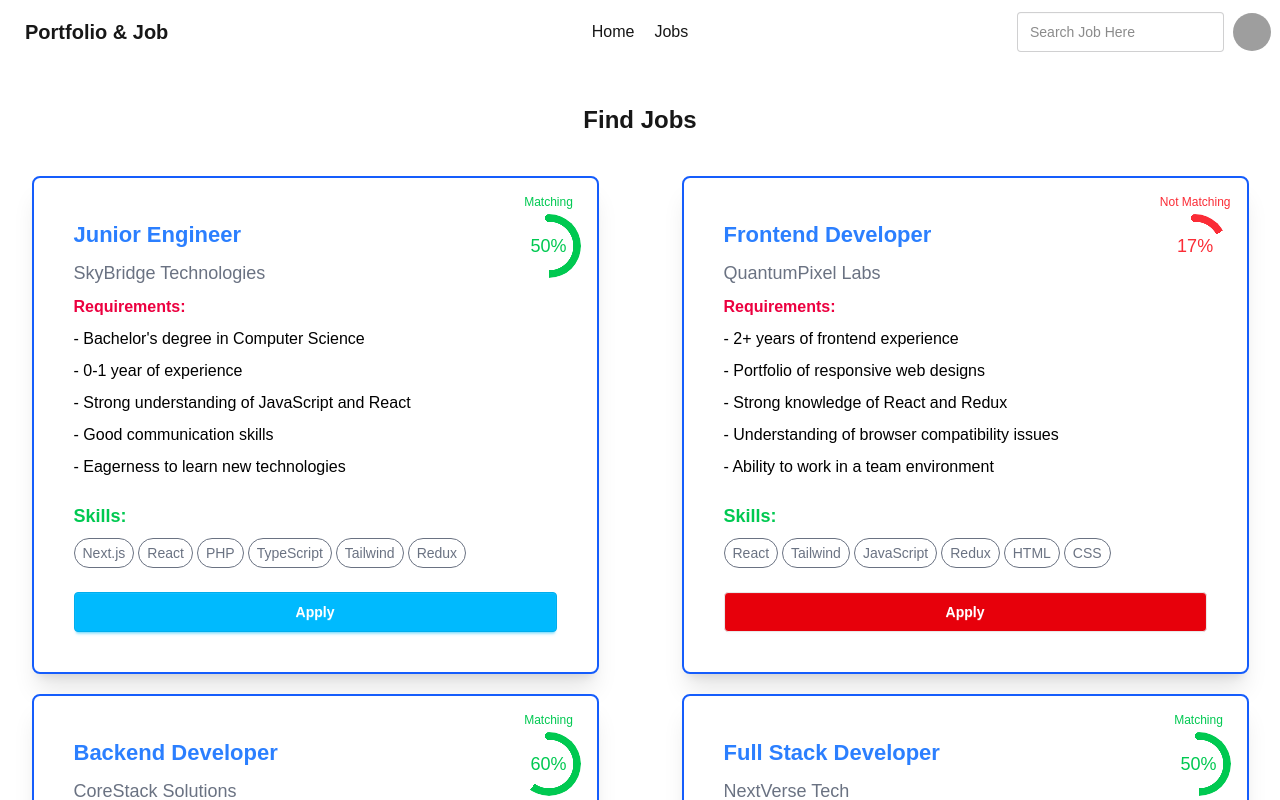
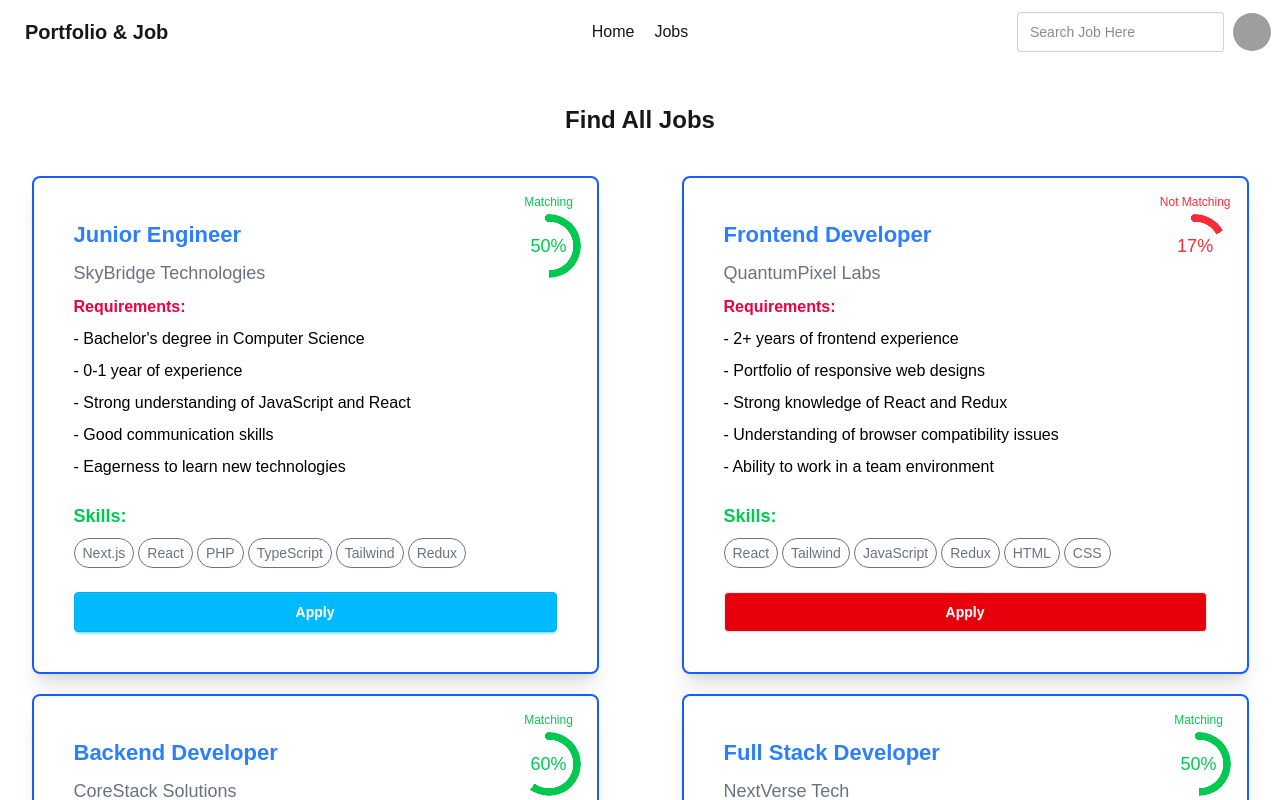
Before and after one commit to Shakib-Shajid/portfolio_jobsearch, a Next.js app: page /jobs in a window 1280 px wide. Shown: the top 800 px of the page. Built offline with nearby package versions, Linux system fonts and the light colour scheme; grey boxes are pictures that could not be loaded.

Commit message:
searching functionality added

```diff
--- a/public/hiring.json
+++ b/public/hiring.json
@@ -3,14 +3,8 @@
       "id": 1,
       "name": "SkyBridge Technologies",
       "position": "Junior Engineer",
-        "skills": [
-            "Next.js",
-            "React",
-            "PHP",
-            "TypeScript",
-            "Tailwind",
-            "Redux"
-        ],
+      "category": "Web Development",
+      "skills": ["Next.js", "React", "PHP", "TypeScript", "Tailwind", "Redux"],
       "requirements": [
         "Bachelor's degree in Computer Science",
         "0-1 year of experience",
@@ -23,14 +17,8 @@
       "id": 2,
       "name": "QuantumPixel Labs",
       "position": "Frontend Developer",
-        "skills": [
-            "React",
-            "Tailwind",
-            "JavaScript",
-            "Redux",
-            "HTML",
-            "CSS"
-        ],
+      "category": "Web Development",
+      "skills": ["React", "Tailwind", "JavaScript", "Redux", "HTML", "CSS"],
       "requirements": [
         "2+ years of frontend experience",
         "Portfolio of responsive web designs",
@@ -43,13 +31,8 @@
       "id": 3,
       "name": "CoreStack Solutions",
       "position": "Backend Developer",
-        "skills": [
-            "Node.js",
-            "Express",
-            "MongoDB",
-            "PHP",
-            "TypeScript"
-        ],
+      "category": "Software Development",
+      "skills": ["Node.js", "Express", "MongoDB", "PHP", "TypeScript"],
       "requirements": [
         "Experience in RESTful APIs",
         "Database schema design knowledge",
@@ -62,14 +45,8 @@
       "id": 4,
       "name": "NextVerse Tech",
       "position": "Full Stack Developer",
-        "skills": [
-            "Next.js",
-            "React",
-            "Node.js",
-            "Express",
-            "MySQL",
-            "Tailwind"
-        ],
+      "category": "Software Development",
+      "skills": ["Next.js", "React", "Node.js", "Express", "MySQL", "Tailwind"],
       "requirements": [
         "3+ years as full stack developer",
         "Knowledge of modern JS frameworks",
@@ -82,14 +59,8 @@
       "id": 5,
       "name": "PixelLoop Studio",
       "position": "UI/UX Engineer",
-        "skills": [
-            "Figma",
-            "Tailwind",
-            "JavaScript",
-            "React",
-            "HTML",
-            "CSS"
-        ],
+      "category": "UI/UX Design",
+      "skills": ["Figma", "Tailwind", "JavaScript", "React", "HTML", "CSS"],
       "requirements": [
         "Design portfolio required",
         "Experience with Figma or Adobe XD",
@@ -102,14 +73,8 @@
       "id": 6,
       "name": "CloudMorph Labs",
       "position": "DevOps Engineer",
-        "skills": [
-            "AWS",
-            "Docker",
-            "Jenkins",
-            "Linux",
-            "Node.js",
-            "Bash"
-        ],
+      "category": "DevOps",
+      "skills": ["AWS", "Docker", "Jenkins", "Linux", "Node.js", "Bash"],
       "requirements": [
         "Familiar with CI/CD pipelines",
         "AWS certification is a plus",
@@ -122,13 +87,8 @@
       "id": 7,
       "name": "AppNinja Creations",
       "position": "Mobile App Developer",
-        "skills": [
-            "React Native",
-            "TypeScript",
-            "Redux",
-            "Expo",
-            "Firebase"
-        ],
+      "category": "Mobile App Development",
+      "skills": ["React Native", "TypeScript", "Redux", "Expo", "Firebase"],
       "requirements": [
         "Experience in cross-platform development",
         "Published at least one app",
@@ -141,13 +101,8 @@
       "id": 8,
       "name": "TestHive Systems",
       "position": "Software Tester",
-        "skills": [
-            "Selenium",
-            "Cypress",
-            "Jest",
-            "Mocha",
-            "JavaScript"
-        ],
+      "category": "QA & Testing",
+      "skills": ["Selenium", "Cypress", "Jest", "Mocha", "JavaScript"],
       "requirements": [
         "Understanding of testing frameworks",
         "Automation experience preferred",
@@ -160,14 +115,8 @@
       "id": 9,
       "name": "DataNest Analytics",
       "position": "Data Engineer",
-        "skills": [
-            "Python",
-            "SQL",
-            "Airflow",
-            "AWS",
-            "ETL",
-            "MongoDB"
-        ],
+      "category": "Data Science",
+      "skills": ["Python", "SQL", "Airflow", "AWS", "ETL", "MongoDB"],
       "requirements": [
         "Experience with data pipelines",
         "Understanding of ETL workflows",
@@ -180,13 +129,8 @@
       "id": 10,
       "name": "CloudForge Networks",
       "position": "Cloud Engineer",
-        "skills": [
-            "AWS",
-            "Azure",
-            "Terraform",
-            "Docker",
-            "Kubernetes"
-        ],
+      "category": "Cloud Computing",
+      "skills": ["AWS", "Azure", "Terraform", "Docker", "Kubernetes"],
       "requirements": [
         "Cloud platform certification preferred",
         "Experience with infrastructure as code",
@@ -194,5 +138,173 @@
         "Familiarity with Kubernetes architecture",
         "Experience in hybrid cloud environments"
       ]
+    },
+    {
+        "id": 11,
+        "name": "SecureNet Corp",
+        "position": "Cybersecurity Analyst",
+        "category": "Cybersecurity",
+        "skills": ["Firewalls", "IDS/IPS", "Python", "SIEM", "Risk Assessment"],
+        "requirements": [
+          "Experience with threat detection",
+          "Familiarity with SIEM tools",
+          "Understanding of network security",
+          "Strong analytical skills",
+          "Security certifications preferred"
+        ]
+      },
+      {
+        "id": 12,
+        "name": "AI Nova Systems",
+        "position": "AI Engineer",
+        "category": "Artificial Intelligence",
+        "skills": ["Python", "TensorFlow", "PyTorch", "Deep Learning", "NLP"],
+        "requirements": [
+          "Experience with AI models",
+          "Strong Python and ML framework knowledge",
+          "Background in neural networks",
+          "Ability to analyze and preprocess data",
+          "AI/ML publications a plus"
+        ]
+      },
+      {
+        "id": 13,
+        "name": "BlockCrafters",
+        "position": "Blockchain Developer",
+        "category": "Blockchain Technology",
+        "skills": ["Solidity", "Ethereum", "Web3.js", "Smart Contracts", "Truffle"],
+        "requirements": [
+          "Understanding of blockchain architecture",
+          "Smart contract development experience",
+          "Experience with Ethereum network",
+          "Security-first mindset",
+          "Git proficiency"
+        ]
+      },
+      {
+        "id": 14,
+        "name": "ML Pathway Labs",
+        "position": "Machine Learning Engineer",
+        "category": "Machine Learning",
+        "skills": ["Scikit-learn", "Python", "Pandas", "XGBoost", "MLFlow"],
+        "requirements": [
+          "Experience in ML algorithms",
+          "Good statistical and data science background",
+          "Model evaluation and tuning experience",
+          "Familiarity with data pipelines",
+          "Versioning with MLFlow or similar"
+        ]
+      },
+      {
+        "id": 15,
+        "name": "NetWise Solutions",
+        "position": "Network Administrator",
+        "category": "Network Administration",
+        "skills": ["Cisco", "VPN", "Firewall", "Wireshark", "Linux"],
+        "requirements": [
+          "Knowledge of LAN/WAN",
+          "Firewall configuration skills",
+          "VPN setup experience",
+          "Network troubleshooting skills",
+          "Certifications like CCNA preferred"
+        ]
+      },
+      {
+        "id": 16,
+        "name": "DBMatrix Corp",
+        "position": "Database Administrator",
+        "category": "Database Management",
+        "skills": ["MySQL", "PostgreSQL", "MongoDB", "Backup/Recovery", "SQL"],
+        "requirements": [
+          "Database performance tuning experience",
+          "Knowledge of RDBMS and NoSQL",
+          "Backup and recovery experience",
+          "Strong SQL query skills",
+          "Experience in migration projects"
+        ]
+      },
+      {
+        "id": 17,
+        "name": "ByteLogic Gaming",
+        "position": "Game Developer",
+        "category": "Game Development",
+        "skills": ["Unity", "C#", "Blender", "Photon", "Game Physics"],
+        "requirements": [
+          "Experience in game mechanics",
+          "Published game projects",
+          "Knowledge of multiplayer game systems",
+          "Understanding of 3D rendering",
+          "Passion for gaming"
+        ]
+      },
+      {
+        "id": 18,
+        "name": "ChipCore Innovations",
+        "position": "Embedded Systems Engineer",
+        "category": "Embedded Systems",
+        "skills": ["C", "C++", "RTOS", "Microcontrollers", "IoT"],
+        "requirements": [
+          "Experience with embedded C/C++",
+          "Knowledge of ARM Cortex or AVR",
+          "RTOS and low-level driver experience",
+          "Debugging hardware interfaces",
+          "IoT device experience"
+        ]
+      },
+      {
+        "id": 19,
+        "name": "InsightGrid Solutions",
+        "position": "BI Developer",
+        "category": "Business Intelligence",
+        "skills": ["Power BI", "Tableau", "SQL", "Data Modeling", "ETL"],
+        "requirements": [
+          "Experience with BI reporting tools",
+          "Strong analytical mindset",
+          "Ability to build dashboards",
+          "Experience in data transformation",
+          "Data storytelling skills"
+        ]
+      },
+      {
+        "id": 20,
+        "name": "TechWise Consultants",
+        "position": "IT Consultant",
+        "category": "IT Consultancy",
+        "skills": ["Strategy", "ITIL", "Cloud", "Networking", "Project Management"],
+        "requirements": [
+          "Experience advising clients",
+          "IT infrastructure understanding",
+          "Good communication and planning skills",
+          "Ability to present technical solutions",
+          "Experience in consulting projects"
+        ]
+      },
+      {
+        "id": 21,
+        "name": "SysOps Global",
+        "position": "System Administrator",
+        "category": "System Administration",
+        "skills": ["Linux", "Windows Server", "Shell Scripting", "VMWare", "Active Directory"],
+        "requirements": [
+          "System monitoring and maintenance experience",
+          "Server setup and backup knowledge",
+          "Proficient in bash/powershell scripting",
+          "Patch management skills",
+          "Experience in uptime optimization"
+        ]
+      },
+      {
+        "id": 22,
+        "name": "TechAssist Inc.",
+        "position": "IT Support Specialist",
+        "category": "IT Support",
+        "skills": ["Windows", "Help Desk", "Ticketing Systems", "Troubleshooting", "Remote Support"],
+        "requirements": [
+          "Experience in Level 1/2 support",
+          "Familiarity with common ticketing tools",
+          "Problem-solving mindset",
+          "Customer service experience",
+          "Basic networking knowledge"
+        ]
       }
   ]
--- a/src/app/components/Category.jsx
+++ b/src/app/components/Category.jsx
@@ -38,7 +38,8 @@ const Category = () => {
                                     <h3 className="card-title text-base">{category}</h3>
                                 </div>
                                 <div className="card-actions justify-end mt-4">
-                                    <Link href="/jobs" className="btn btn-sm btn-outline btn-primary">Explore Here</Link>
+                                    <Link href={`/jobs?category=${encodeURIComponent(category)}`} className="btn btn-sm btn-outline btn-primary">Explore Here</Link>
+
                                 </div>
                             </div>
                         </div>
--- a/src/app/components/Navbar.jsx
+++ b/src/app/components/Navbar.jsx
@@ -1,18 +1,30 @@
+"use client";
+
 import Link from 'next/link';
-import React from 'react';
+import React, { useState } from "react";
+import { useRouter } from 'next/navigation';
 
 const Navbar = () => {
+    const [search, setSearch] = useState("");
+    const router = useRouter();
+
+    const handleKeyDown = (e) => {
+        if (e.key === 'Enter' && search.trim()) {
+            router.push(`/jobs?search=${encodeURIComponent(search.trim())}`);
+        }
+    };
+
     return (
         <div>
             <div className="navbar">
-                <div className=" navbar-start">
+                <div className="navbar-start">
                     <div className="dropdown">
                         <div tabIndex={0} role="button" className="btn btn-ghost lg:hidden">
-                            <svg xmlns="http://www.w3.org/2000/svg" className="h-5 w-5" fill="none" viewBox="0 0 24 24" stroke="currentColor"> <path strokeLinecap="round" strokeLinejoin="round" strokeWidth="2" d="M4 6h16M4 12h8m-8 6h16" /> </svg>
+                            <svg xmlns="http://www.w3.org/2000/svg" className="h-5 w-5" fill="none" viewBox="0 0 24 24" stroke="currentColor">
+                                <path strokeLinecap="round" strokeLinejoin="round" strokeWidth="2" d="M4 6h16M4 12h8m-8 6h16" />
+                            </svg>
                         </div>
-                        <ul
-                            tabIndex={0}
-                            className="menu menu-sm dropdown-content bg-base-100 rounded-box z-1 mt-3 w-52 p-2 shadow">
+                        <ul tabIndex={0} className="menu menu-sm dropdown-content bg-base-100 rounded-box z-1 mt-3 w-52 p-2 shadow">
                             <li><Link href="/">Home</Link></li>
                             <li><Link href="/jobs">Jobs</Link></li>
                         </ul>
@@ -24,20 +36,23 @@ const Navbar = () => {
                     <Link href="/">Home</Link>
                     <Link href="/jobs">Jobs</Link>
                 </div>
+
                 <div className="flex gap-2 navbar-end">
-                    <input type="text" placeholder="Search Job Here" className="input input-bordered w-24 md:w-auto" />
+                    <input
+                        type="text"
+                        placeholder="Search Job Here"
+                        className="input input-bordered w-24 md:w-auto"
+                        value={search}
+                        onChange={(e) => setSearch(e.target.value)}
+                        onKeyDown={handleKeyDown}
+                    />
                     <div className="dropdown dropdown-end">
-
                         <div tabIndex={0} role="button" className="btn btn-ghost btn-circle avatar">
                             <div className="w-10 rounded-full">
-                                <img
-                                    alt="Tailwind CSS Navbar component"
-                                    src="https://rb.gy/c28gf3" />
+                                <img alt="Profile" src="https://rb.gy/c28gf3" />
                             </div>
                         </div>
-                        <ul
-                            tabIndex={0}
-                            className="menu menu-sm dropdown-content bg-base-100 rounded-box z-1 mt-3 w-52 p-2 shadow">
+                        <ul tabIndex={0} className="menu menu-sm dropdown-content bg-base-100 rounded-box z-1 mt-3 w-52 p-2 shadow">
                             <li><Link href="/profile">Profile</Link></li>
                             <li><Link href="/">Settings</Link></li>
                             <li><Link href="/">Logout</Link></li>
--- a/src/app/jobs/page.jsx
+++ b/src/app/jobs/page.jsx
@@ -1,4 +1,6 @@
+'use client';
 import React from 'react';
+import { useSearchParams } from 'next/navigation';
 import hiring from '@/../public/hiring.json';
 import skills from '@/../public/skills.json';
 
@@ -9,13 +11,34 @@ const calculateMatchPercentage = (jobSkills, userSkills) => {
   return Math.round((matched.length / jobSet.size) * 100);
 };
 
-const page = () => {
+const Page = () => {
+  const searchParams = useSearchParams();
+  const selectedCategory = searchParams.get('category');
+  const searchQuery = searchParams.get('search')?.toLowerCase() || '';
+
+  const filteredJobs = hiring.filter(job => {
+    const matchesCategory = selectedCategory ? job.category === selectedCategory : true;
+    const matchesSearch =
+      job.position.toLowerCase().includes(searchQuery) ||
+      job.name.toLowerCase().includes(searchQuery) ||
+      job.category.toLowerCase().includes(searchQuery) ||
+      job.skills.some(skill => skill.toLowerCase().includes(searchQuery));
+
+    return matchesCategory && matchesSearch;
+  });
+
   return (
     <div>
-      <h3 className="text-center font-bold text-2xl my-10">Find Jobs</h3>
+      <h3 className="text-center font-bold text-2xl my-10">
+        {selectedCategory ? `Jobs in ${selectedCategory}` : 'Find All Jobs'}
+        {searchQuery && ` — "${searchQuery}"`}
+      </h3>
 
+      {filteredJobs.length === 0 ? (
+        <p className="text-center text-gray-500 text-xl">No jobs found.</p>
+      ) : (
         <div className="grid grid-cols-1 md:grid-cols-2 gap-5">
-        {hiring.map(data => {
+          {filteredJobs.map(data => {
             const percentage = calculateMatchPercentage(data.skills, skills);
 
             return (
@@ -24,46 +47,32 @@ const page = () => {
                 className="card w-[90%] mx-auto bg-base-100 card-xl border-blue-600 border-2 shadow-xl relative"
               >
                 <div className="card-body relative">
-                {/* Matching Percentage */}
                   <div className="absolute right-4 top-4 text-center">
-                  <p
-                    className={`text-xs font-medium mb-1 ${percentage < 50 ? 'text-red-500' : 'text-green-500'
-                      }`}
-                  >
+                    <p className={`text-xs font-medium mb-1 ${percentage < 50 ? 'text-red-500' : 'text-green-500'}`}>
                       {percentage < 50 ? 'Not Matching' : 'Matching'}
                     </p>
                     <div
-                    className={`radial-progress no-dot w-16 h-16 ${percentage < 50 ? "text-red-500" :"text-green-500"} `}
+                      className={`radial-progress no-dot w-16 h-16 ${percentage < 50 ? 'text-red-500' : 'text-green-500'}`}
                       style={{ "--value": percentage }}
-                    aria-valuenow={percentage}
-                    role="progressbar"
                     >
                       {percentage}%
                     </div>
                   </div>
 
-                {/* Job Info */}
                   <h2 className="card-title text-blue-500">{data.position}</h2>
                   <p className="text-gray-500 text-lg">{data.name}</p>
 
-                {/* Requirements */}
                   <p className="font-bold text-base text-rose-600">
                     Requirements:
                     {data.requirements.map((require, index) => (
-                    <span
-                      className="block font-normal text-black my-2"
-                      key={index}
-                    >
+                      <span className="block font-normal text-black my-2" key={index}>
                         - {require}
                       </span>
                     ))}
                   </p>
 
-                {/* Skills */}
                   <p className="my-2">
-                  <span className="block mb-2 font-bold text-green-500">
-                    Skills:
-                  </span>
+                    <span className="block mb-2 font-bold text-green-500">Skills:</span>
                     {data.skills.map((skill, index) => (
                       <span
                         key={index}
@@ -74,9 +83,8 @@ const page = () => {
                     ))}
                   </p>
 
-                {/* Apply Button */}
                   <div className="justify-end card-actions mt-2">
-                  <button className={`btn text-white w-full mx-auto ${percentage < 50 ? "bg-red-600" : "btn-info"} `}>
+                    <button className={`btn text-white w-full mx-auto ${percentage < 50 ? 'bg-red-600' : 'btn-info'}`}>
                       Apply
                     </button>
                   </div>
@@ -85,8 +93,9 @@ const page = () => {
             );
           })}
         </div>
+      )}
     </div>
   );
 };
 
-export default page;
+export default Page;
--- a/src/app/profile/page.jsx
+++ b/src/app/profile/page.jsx
@@ -90,12 +90,12 @@ const page = () => {
 
 
                 <div className="card bg-base-100 w-full shadow-xl my-5 border-l-4 border-b-4 border-pink-500">
-                    <div className="card-body mb-5">
+                    <div className="card-body">
                         <p className='text-xs md:text-2xl font-bold text-pink-600'>Full Stack Web Develoepr </p>
 
                         <p className='text-lg text-[#4B5563] text-justify'>I am a results-driven Senior Full-Stack Developer with over 7 years of experience designing, developing, and deploying scalable web applications across a variety of industries. My expertise spans both frontend and backend technologies, including JavaScript (React, Next.js), TypeScript, Node.js, Express, and database systems like MongoDB and PostgreSQL. <br /><br />
 
-                            I’m passionate about building clean, maintainable code and delivering high-performance, user-focused solutions. I’ve led cross-functional teams, architected large systems from scratch, and collaborated closely with stakeholders to transform business requirements into robust digital products. <br /><br />
+                            I&apos;m passionate about building clean, maintainable code and delivering high-performance, user-focused solutions. I&apos;ve led cross-functional teams, architected large systems from scratch, and collaborated closely with stakeholders to transform business requirements into robust digital products. <br /><br />
 
                             On the frontend, I specialize in crafting intuitive user interfaces with Tailwind CSS, Next.js App Router, and modern design systems. On the backend, I ensure security, scalability, and performance through RESTful APIs, JWT authentication, microservices, and cloud deployment (e.g., AWS, Vercel, or Docker-based infrastructure). <br /><br />
 
@@ -134,7 +134,7 @@ const page = () => {
 
 
             <div className='w-3/4 md:w-3/4 lg:w-2/3 mx-auto'>
-                <h3 className='text-5xl font-bold text-violet-600 text-center my-5'>Experience</h3>
+                <h3 className='text-5xl font-bold text-violet-600 text-center my-10'>Experience</h3>
 
                 {
                     experiences.map((experience, index) =>
```
Lines whose indentation alone changed are shown as unchanged.
